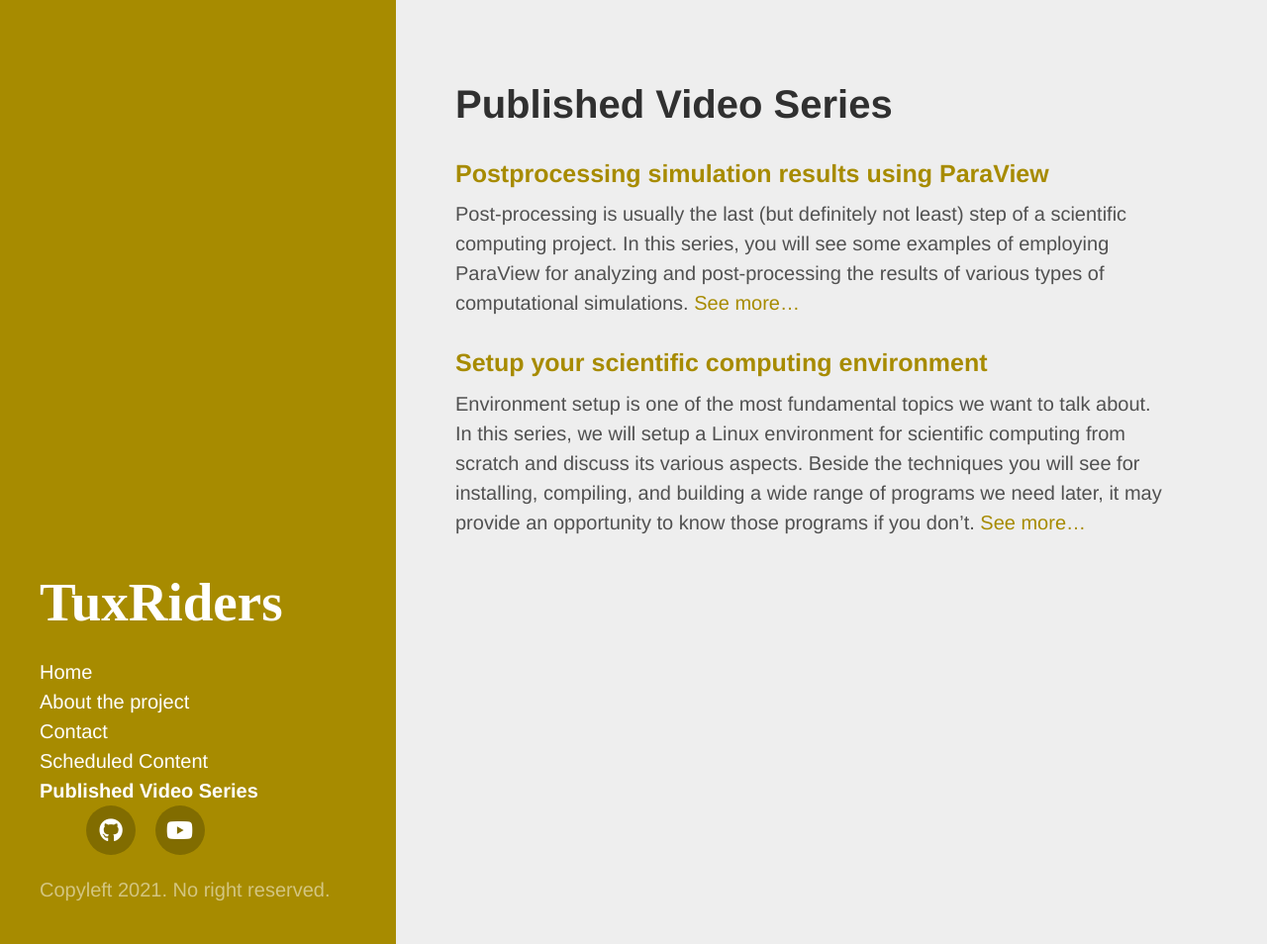
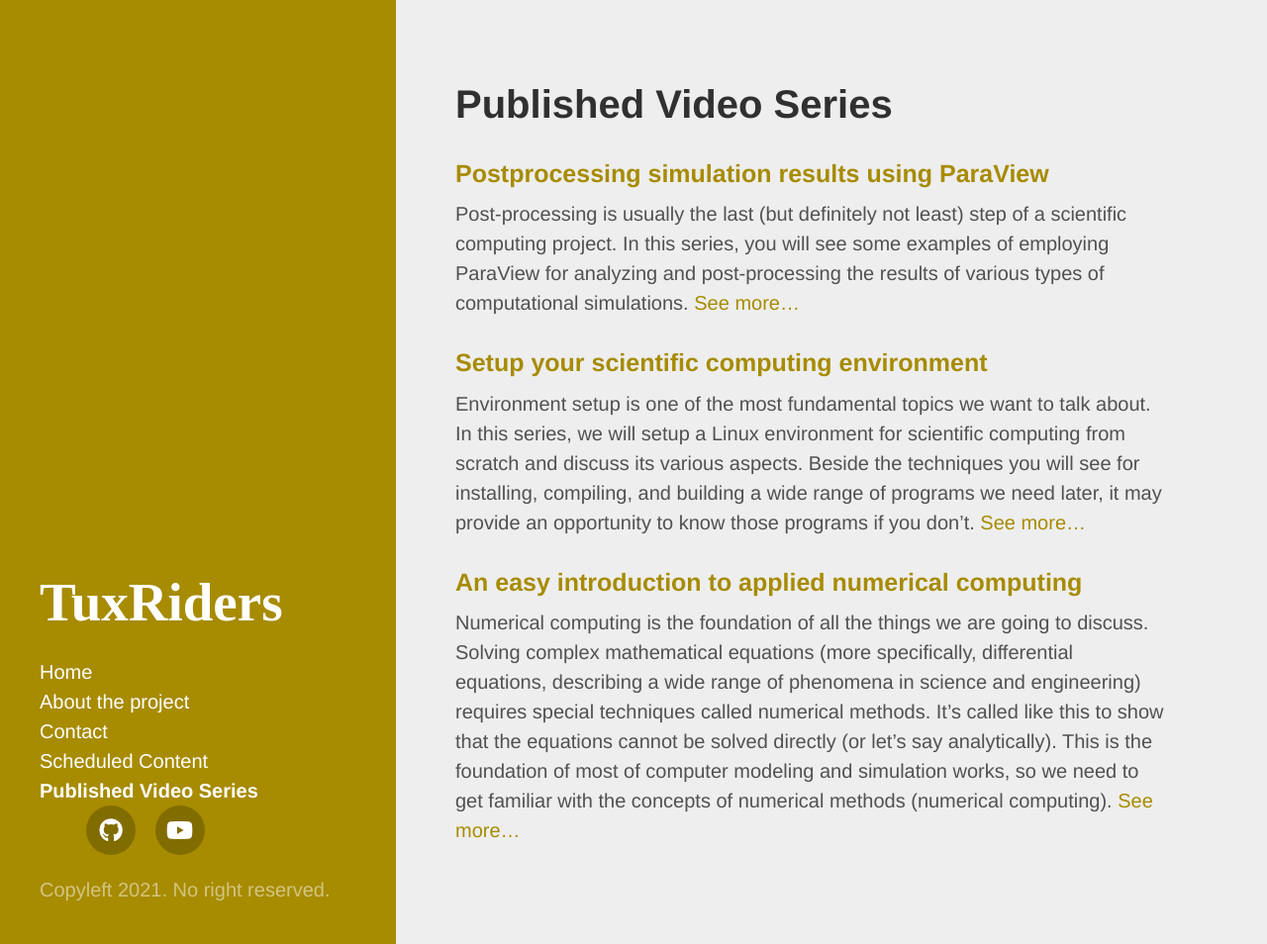
Before and after one commit to TuxRiders/tuxriders.github.io, a Jekyll site: the page built from videos.md, in a window 1280 px wide and 954 px high. Shown: the whole window at 99% size. Built offline with Jekyll 4.4.1, drawn with Linux system fonts in a browser that asks for light colours; nearby versions of some CDN libraries; some web fonts are replaced.

Commit message:
add numerical computing series page

```diff
--- a/videos.md
+++ b/videos.md
@@ -12,3 +12,7 @@ Post-processing is usually the last (but definitely not least) step of a scienti
 ### [Setup your scientific computing environment](setup)
 
 Environment setup is one of the most fundamental topics we want to talk about. In this series, we will setup a Linux environment for scientific computing from scratch and discuss its various aspects. Beside the techniques you will see for installing, compiling, and building a wide range of programs we need later, it may provide an opportunity to know those programs if you don’t.  [See more...](setup)
+
+### [An easy introduction to applied numerical computing](numerical-computing)
+
+Numerical computing is the foundation of all the things we are going to discuss. Solving complex mathematical equations (more specifically, differential equations, describing a wide range of phenomena in science and engineering) requires special techniques called numerical methods. It’s called like this to show that the equations cannot be solved directly (or let’s say analytically). This is the foundation of most of computer modeling and simulation works, so we need to get familiar with the concepts of numerical methods (numerical computing). [See more...](numerical-computing)
```
Also changed, not shown: videos/numerical-computing.md (added, +12 -0 lines).
